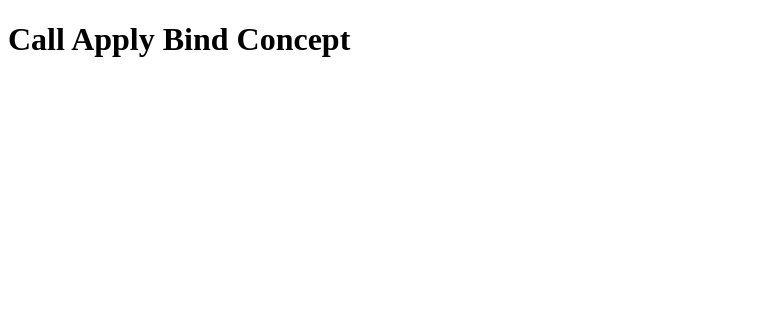
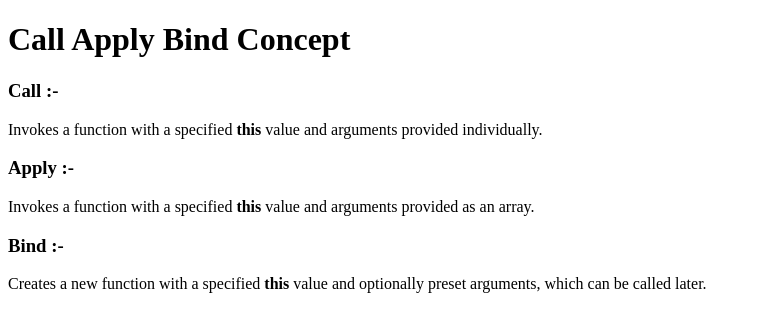
Before and after one commit to G-Rajput/JS_Core_Concept, a plain HTML site: page call_apply_bind/index.html in a window 1280 px wide. Shown: the whole page, without its empty margins (0-761 px from the left). Drawn offline with Linux system fonts and the light colour scheme.

Commit message:
Added some definition

```diff
--- a/call_apply_bind/index.html
+++ b/call_apply_bind/index.html
@@ -7,6 +7,23 @@
   </head>
   <body>
     <h1>Call Apply Bind Concept</h1>
+    <div>
+      <h3>Call :-</h3>
+      <p>
+        Invokes a function with a specified <b>this</b> value and arguments
+        provided individually.
+      </p>
+      <h3>Apply :-</h3>
+      <p>
+        Invokes a function with a specified <b>this</b> value and arguments
+        provided as an array.
+      </p>
+      <h3>Bind :-</h3>
+      <p>
+        Creates a new function with a specified <b>this</b> value and optionally
+        preset arguments, which can be called later.
+      </p>
+    </div>
     <script src="main.js"></script>
   </body>
 </html>
```
Also changed, not shown: function_curring/index.html (deleted, +0 -12 lines), function_currying/index.html (added, +22 -0 lines), function_currying/main.js (renamed from function_curring/main.js).
